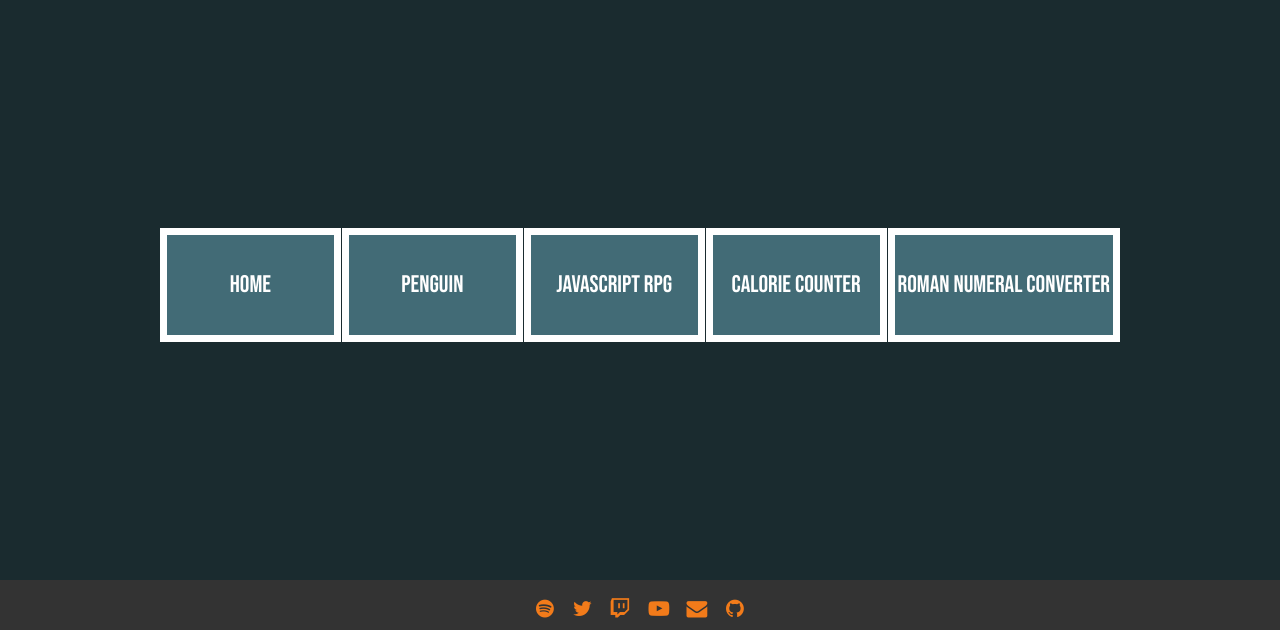
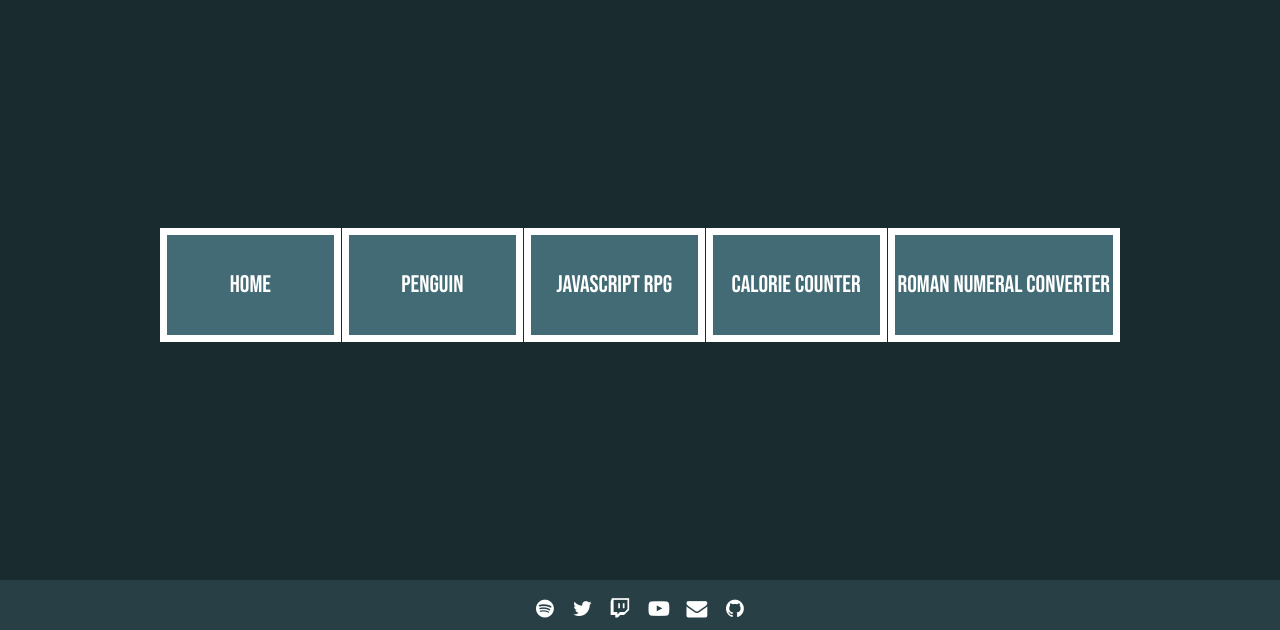
Before and after one commit to danollo/github-pages, a plain HTML site: page index.html in a window 1280 px wide. Shown: the part 170-800 px from the top of the page. Drawn offline with Linux system fonts and the light colour scheme.

Commit message:
Update styles.css

```diff
--- a/styles.css
+++ b/styles.css
@@ -121,7 +121,7 @@ main {
 }
 
 footer {
-    background-color: #333;
+    background-color: #273f45;
     width: 100%;
     margin-top: 50px;
     position: fixed;
@@ -130,7 +130,7 @@ footer {
 
 footer a {
     transform: scale(1.3);
-    color: #f27b1a;
+    color: white;
     padding: 10px;
     margin-top: 10px;
     display: inline-block;
```
